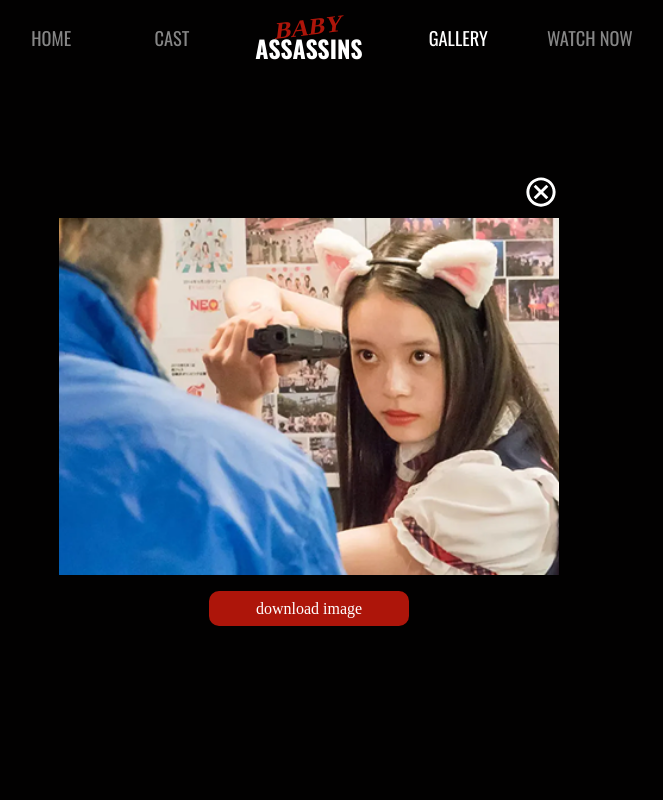
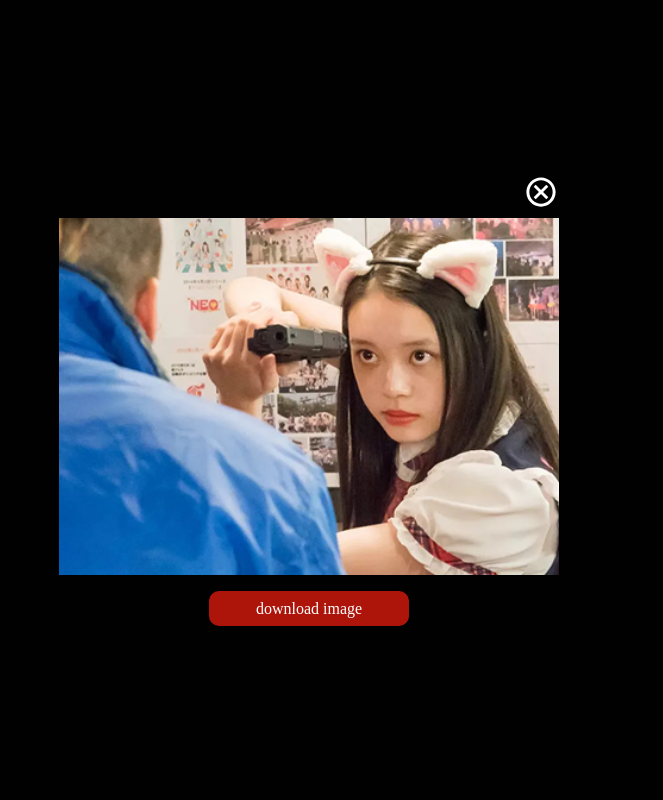
Before and after one commit to strwbrry05/babyAssassinsShowcase, a React (Vite) app: page /gallery in a window 1280 px wide. Both pictures are taken after a click on the picture 295 px from the left and 295 px from the top of the page. Shown: the top 800 px of the page, without its empty margins (331-994 px from the left). Built offline with nearby package versions, Linux system fonts and the light colour scheme; a web font is replaced by a local one.

Commit message:
minor fixes

```diff
--- a/src/components/Gallery.jsx
+++ b/src/components/Gallery.jsx
@@ -279,7 +279,7 @@ const Gallery = () => {
         })}
       </div>
       {showImage[0] && (
-        <div className="z-1 fixed top-0 size-full bg-(--color-black) flex flex-col justify-center items-center overflow-y-hidden">
+        <div className="z-6 fixed top-0 size-full bg-(--color-black) flex flex-col justify-center items-center overflow-y-hidden">
           <button className="cursor-pointer w-[320px] md:w-[500px] mb-[0.5em]">
             <IoMdCloseCircleOutline
               className="text-[2.25em] justify-self-end"
--- a/src/components/Navigation.jsx
+++ b/src/components/Navigation.jsx
@@ -38,7 +38,6 @@ const Navigation = (props) => {
   // hide menu if hit outside of hitbox
   useEffect(() => {
     const clickOutside = (e) => {
-      console.log(e.target);
       if (hitbox.current && !hitbox.current.contains(e.target)) {
         console.log("hit outside");
         setMobileActive(false);
```
